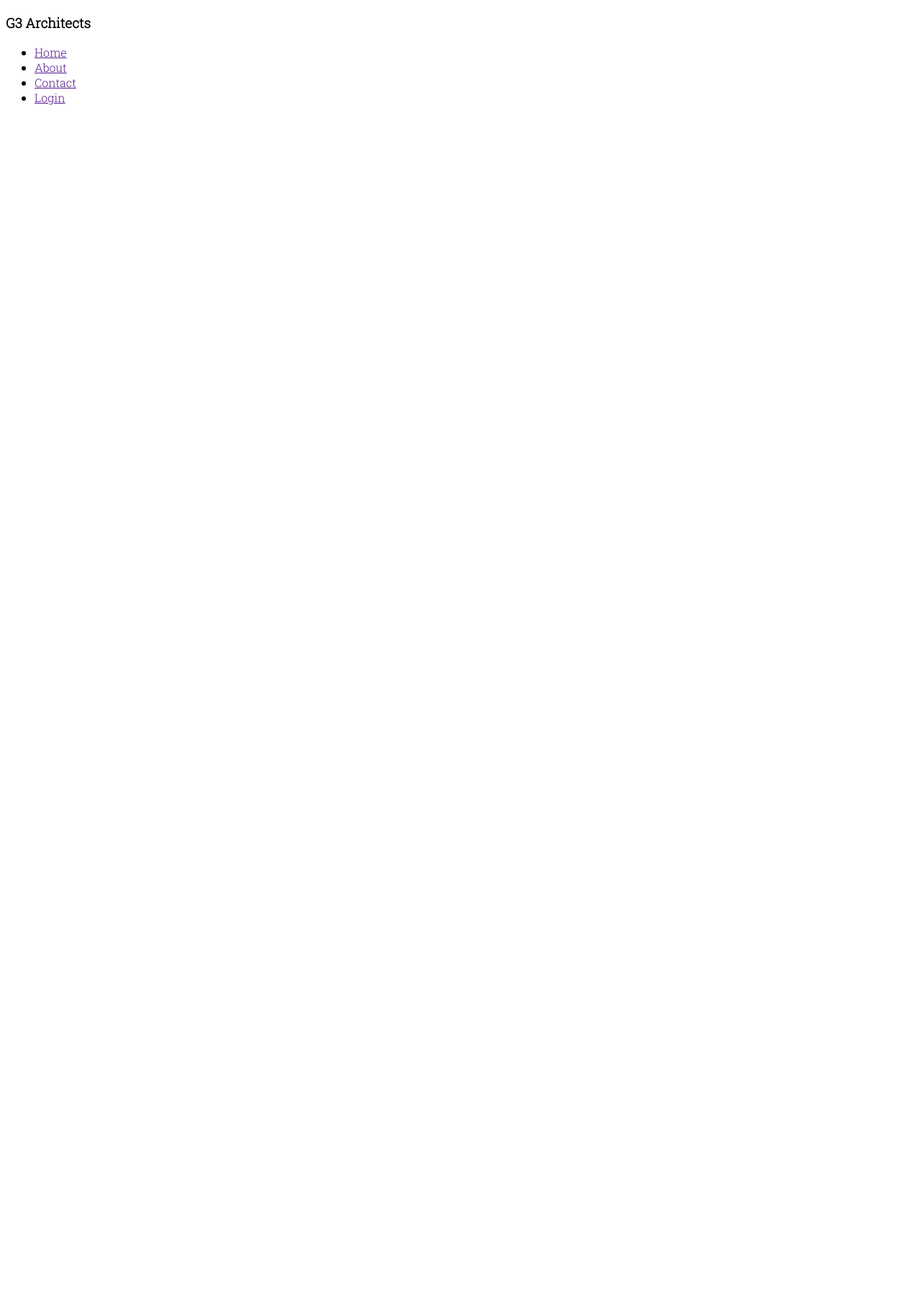
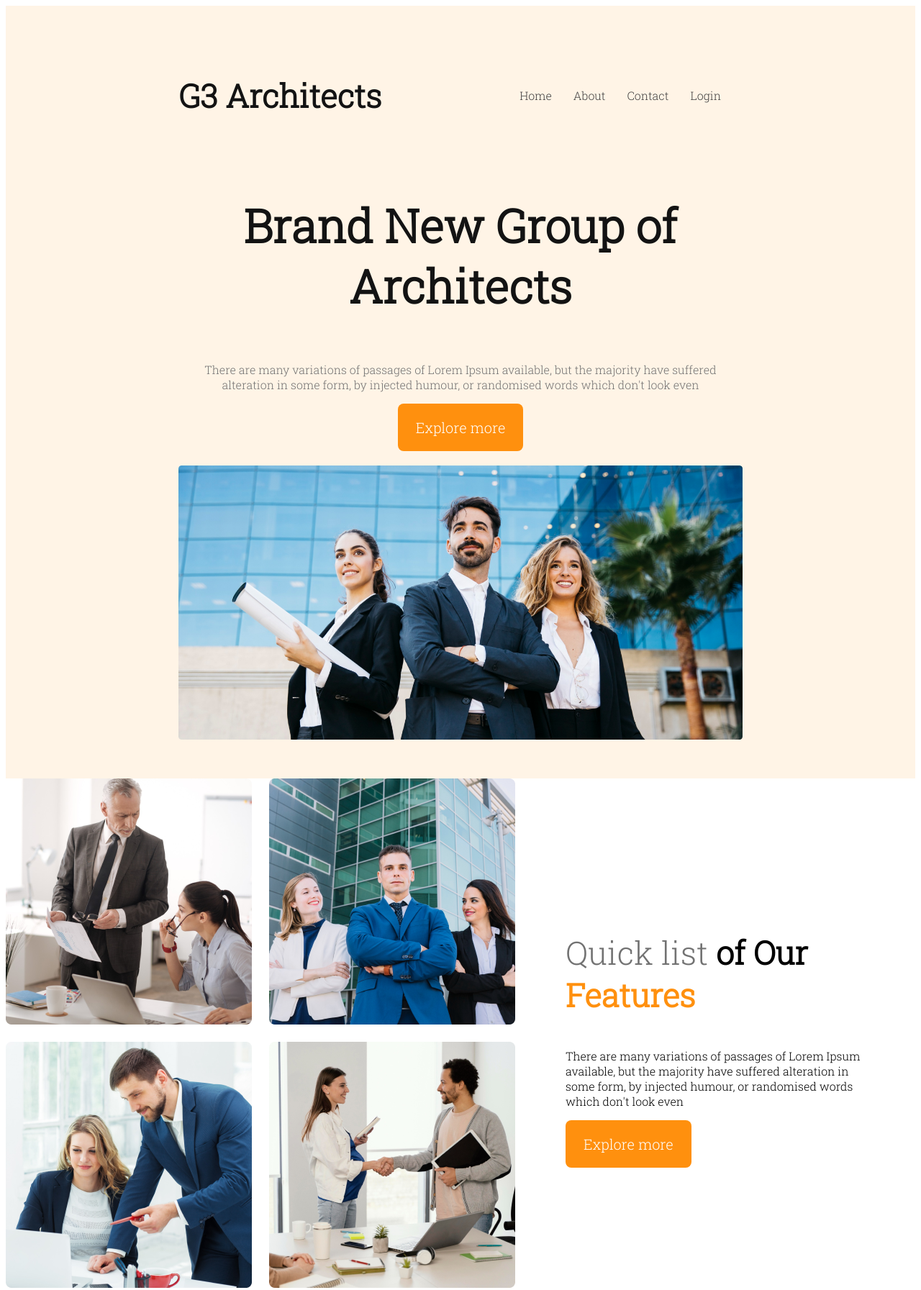
Before and after one commit to joinob/architect-project, a plain HTML site: page index.html in a window 1280 px wide. Shown: the whole page at 72% size. Before the commit the page ends 800 px from the top, so only its background shows below. Drawn offline with Linux system fonts and the light colour scheme.

Commit message:
features

```diff
--- a/index.html
+++ b/index.html
@@ -7,19 +7,50 @@
     <link rel="stylesheet" href="./styles/index.css">
 </head>
 <body>
+    <!-- header start -->
     <header>
         <nav>
-            <h3>G3 Architects</h3>
+            <h3 class="nav-title">G3 Architects</h3>
             <ul>
              <li><a href="">Home</a></li>
              <li><a href="">About</a></li>
-             <li><a href="">Contact</a></li>
+             <li><a href=""> Contact</a></li>
              <li><a href="">Login</a></li>
             </ul>
         </nav>
+       <div class="banner">
+        <div class="banner-content">
+            <h3 class="banner-title">Brand New
+                Group of Architects
+                </h3>
+                <p class="banner-discription">There are many variations of passages of Lorem Ipsum available, but the majority have suffered alteration in some form, by injected humour, or randomised words which don't look even</p>
+                <button class="btn-primary">Explore more</button>
+        </div>
+        <img src="./images/banner.png" alt="">
+       </div>
+    </header>
+    <!-- header end -->
+    <main>
+        <!-- features section start -->
+        <section class="teams-container">
+            <div class="teams-img-container">
+                <img src="./images/team1.png" alt="">
+                <img src="./images/team2.png" alt="">
+                <img src="./images/team3.png" alt="">
+                <img src="./images/team4.png" alt="">
 
-    </header>
-    <main>
+            </div>
+            <div class="teams-content">
+                <h3 class="teams-title">
+                    <span class="quick-list">Quick list</span> <span>of Our</span><span class="text-features"> Features</span>
+                </h3>
+                <p class="teams-description">
+                    There are many variations of passages of Lorem Ipsum available, but the majority have suffered alteration in some form, by injected humour, or randomised words which don't look even
+                </p>
+                <button class="btn-primary">Explore more</button>
+
+            </div>
+        </section>
 
 
     </main>
--- a/styles/index.css
+++ b/styles/index.css
@@ -1,6 +1,120 @@
 @import url('https://fonts.googleapis.com/css2?family=Open+Sans:ital,wght@0,400;0,700;0,800;1,400&family=Roboto+Slab:wght@300&display=swap');
-
+/* shared style */
 *{
     font-family: 'Open Sans', sans-serif;
     font-family: 'Roboto Slab', serif;
 }
+.btn-primary{
+    border-radius:8px;
+    background:#ff900e;
+    padding:20px 25px;
+    color:#fff;
+    font-size:1.25rem;
+    cursor:pointer;
+    border:0;
+
+}
+/* header styles */
+header{
+    background: rgba(255, 144, 14, 0.10);
+    padding:50px 240px;
+}
+nav{
+    display:flex;
+    justify-content:space-between;
+    align-items:center;
+}
+.nav-title{
+    font-size:2.8rem;
+    font-weight:700;
+    color:#131313;
+}
+nav>ul{
+    display:flex;
+}
+nav li{
+    list-style: none;
+    margin-right:30px;
+    font-weight:500px;
+    font-size:1rem;
+}
+nav li a{
+    text-decoration:none;
+    color:#424242;
+}
+/* banner styles */
+.banner-content{
+    max-width:800px;
+    text-align:center;
+    margin:0 auto;
+}
+.banner-title{
+    font-size:4rem;
+    font-weight:700;
+    color:#131313
+}
+.banner-discription{
+    color:#727272;
+}
+.banner img{
+    margin-top:20px;
+    width:100%;
+}
+main{
+    max-width:1440px;
+    margin:0 auto;
+}
+.teams-container{
+    display:flex;
+    align-items:center;
+}
+.teams-img-container{
+    display:grid;
+    grid-template-columns: repeat(2, 1fr);
+    gap: 1.5rem;
+}
+.teams-content{
+    padding-right:70px;
+    padding-left:70px;
+}
+.teams-title{
+    font-size:2.8rem;
+}
+.teams-title .quick-list{
+    font-weight:500;
+    color:#727272;
+}
+.teams-title .text-features{
+    color:#ff900e;
+    font-weight: 700;
+
+}
+
+
+
+
+
+
+
+
+/* resposive media queries */
+/* mbl devices */
+@media screen and (max-width:576px) {
+    header{
+        padding:20px;
+    }
+    nav{
+        flex-direction: column;
+    }
+}
+/* tablet devices */
+@media screen and (min-width:576px) and (max-width:960px) {
+        header{
+            padding:50px;
+        }
+    nav{
+        flex-direction:column;
+    }
+
+
+}
```
